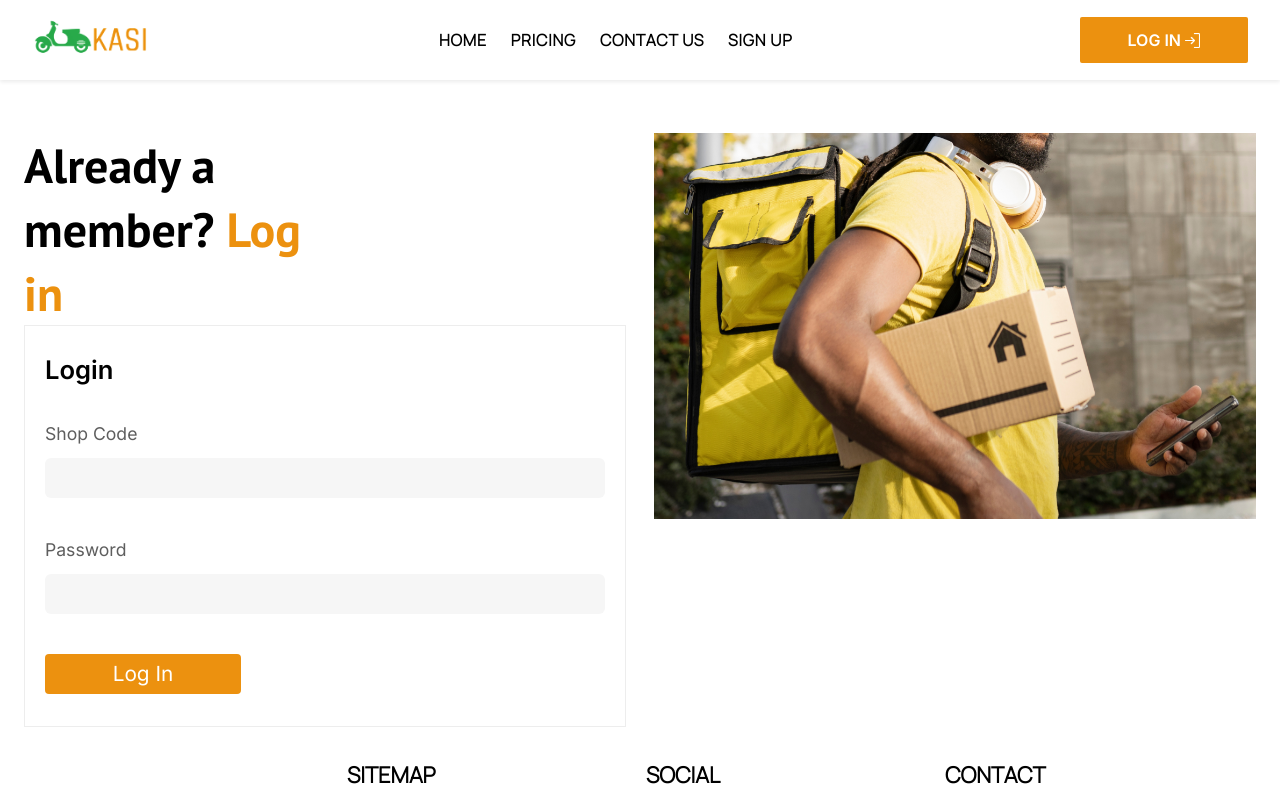
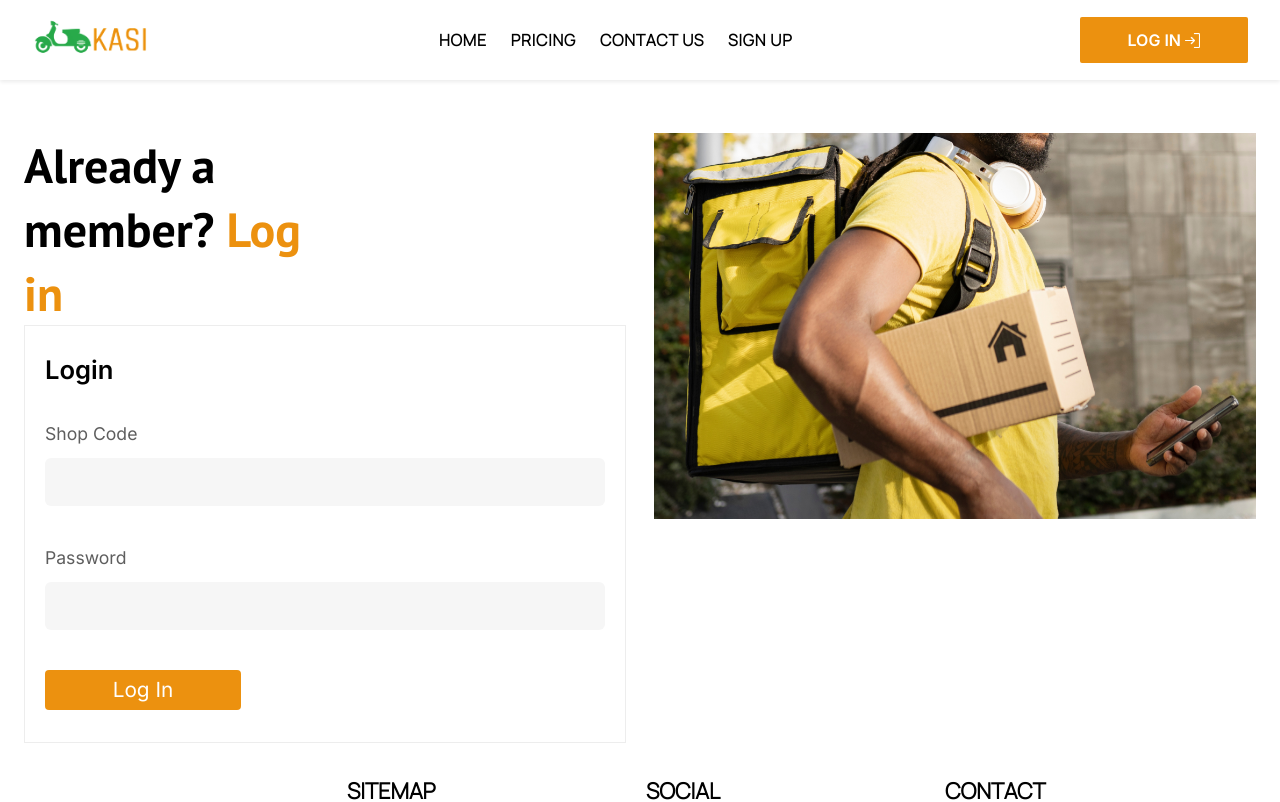
Before and after one commit to IainMosima/kasi, a Next.js app: page /login in a window 1280 px wide. Shown: the top 802 px of the page. Built offline with nearby package versions, Linux system fonts and the light colour scheme.

Commit message:
minor touch up

```diff
--- a/components/Login/LoginForm.tsx
+++ b/components/Login/LoginForm.tsx
@@ -8,12 +8,12 @@ const LoginForm = () => {
 
             <div className='flex flex-col gap-3 w-full'>
                 <label className='text-[1.1rem] text-grey'>Shop Code</label>
-                <input type='text' className='bg-[#F6F6F6] font-manrope backdrop-custom outline-none rounded-md focus:border-green focus:border-2 px-3 py-2 text-[1.1rem]' />
+                <input type='text' className='bg-[#F6F6F6] font-manrope backdrop-custom outline-none rounded-md focus:border-green focus:border-2 px-3 py-3 text-[1.1rem]' />
             </div>
 
             <div className='flex flex-col gap-3 w-full'>
                 <label className='text-[1.1rem] text-grey'>Password</label>
-                <input type='text' className='bg-[#F6F6F6] font-manrope backdrop-custom outline-none rounded-md focus:border-green focus:border-2 px-3 py-2 text-[1.1rem]' />
+                <input type='text' className='bg-[#F6F6F6] font-manrope backdrop-custom outline-none rounded-md focus:border-green focus:border-2 px-3 py-3 text-[1.1rem]' />
             </div>
 
             <button className='bg-orange text-white text-center rounded-[4px] py-2 w-[35%] text-[1.3rem]'>Log In</button>
--- a/components/SignUp/SignUp.tsx
+++ b/components/SignUp/SignUp.tsx
@@ -61,7 +61,6 @@ const SignUp = () => {
                 <div className='flex flex-col gap-4 basis-[40%] border border-[#EDEDED] justify-start place-items-start px-[1.5rem] py-[2rem]'>
                     <p className='font-base text-[2rem] font-semibold'>Let's Begin</p>
 
-
                     <SignUpForm />
 
                 </div>
```
